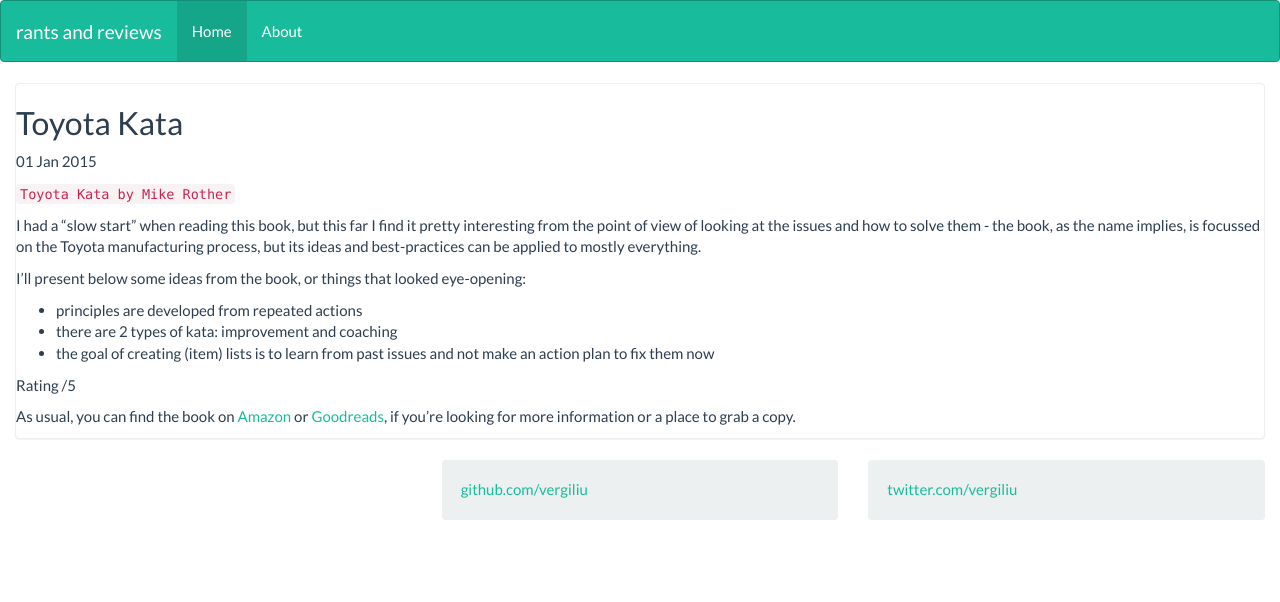
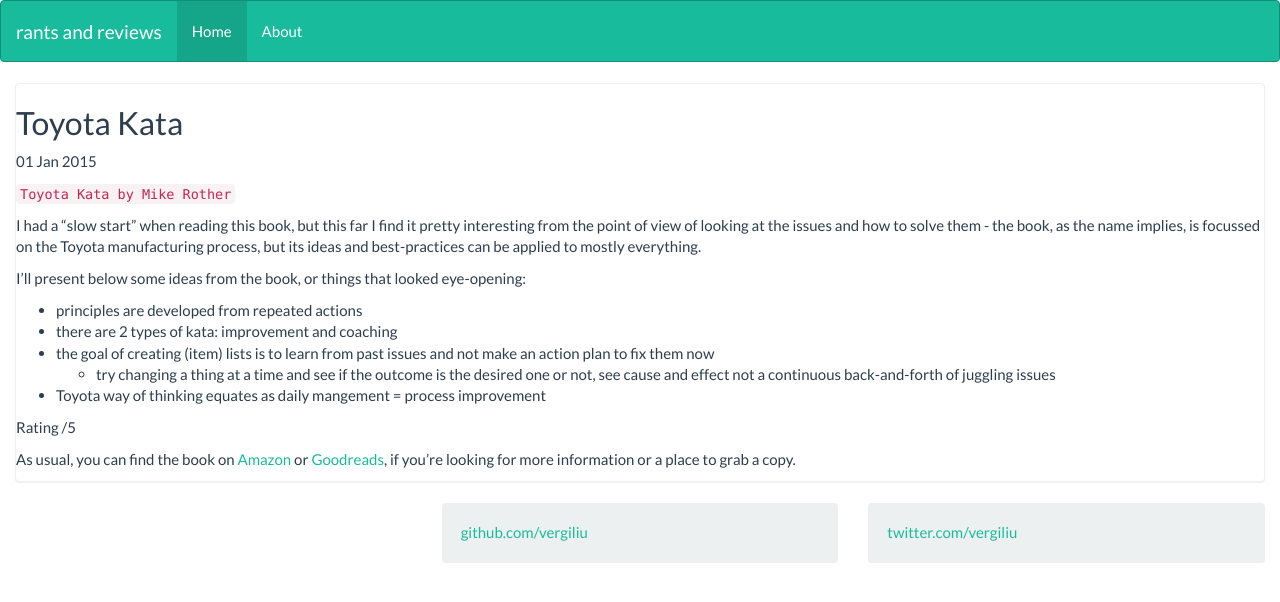
Before and after one commit to vergiliu/vergiliu.github.io, a Jekyll site: the page built from _posts/2015-01-31-kata.md, in a window 1280 px wide. Shown: the top 602 px of the page. Built offline with Jekyll 4.4.1, drawn with Linux system fonts in a browser that asks for light colours.

Commit message:
kata ch3

```diff
--- a/_posts/2015-01-31-kata.md
+++ b/_posts/2015-01-31-kata.md
@@ -13,6 +13,8 @@
 * principles are developed from repeated actions
 * there are 2 types of kata: improvement and coaching
 * the goal of creating (item) lists is to learn from past issues and not make an action plan to fix them now
+    * try changing a thing at a time and see if the outcome is the desired one or not, see cause and effect not a continuous back-and-forth of juggling issues
+* Toyota way of thinking equates as daily mangement = process improvement
 
 Rating /5
 
```
